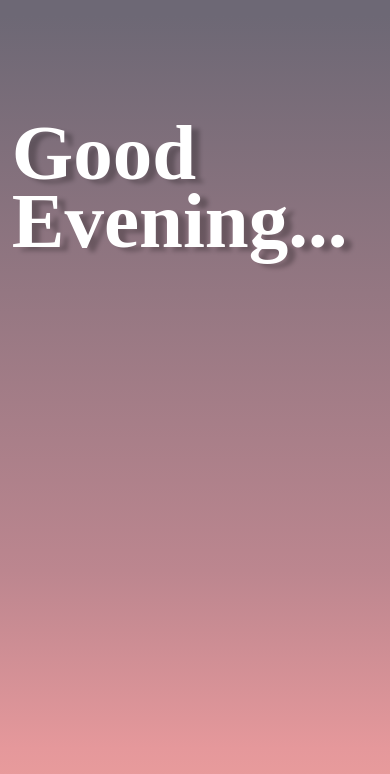
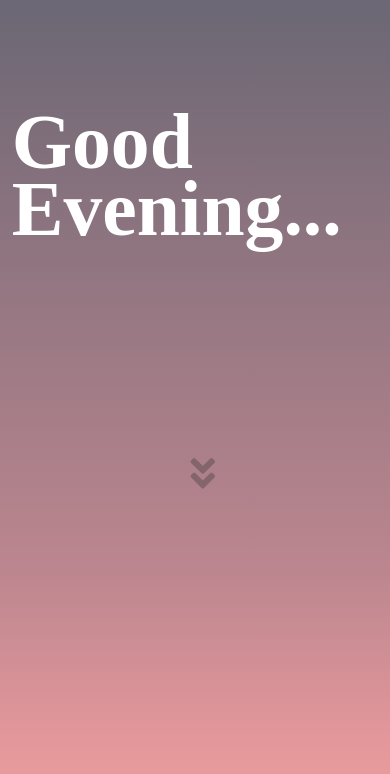
Before and after one commit to RenatoCesarF/GoodVibesJournal, a Next.js app: page / in a window 390 px wide. Shown: the top 774 px of the page. Built offline with nearby package versions, Linux system fonts and the light colour scheme.

Commit message:
:dizzy: Donw buttom + it's animation

```diff
--- a/package.json
+++ b/package.json
@@ -22,6 +22,7 @@
     "next": "^10.0.5",
     "react": "^17.0.1",
     "react-dom": "^17.0.1",
+    "react-icons": "^4.1.0",
     "sentiment": "^5.0.2"
   }
 }
--- a/pages/index.js
+++ b/pages/index.js
@@ -1,4 +1,5 @@
 import styles from"./styles/index.module.css"
+import { FaAngleDoubleDown} from 'react-icons/fa';
 
 function getDayFase() {
     var dayFase;
@@ -23,7 +24,9 @@ function Home({ Component, pageProps }) {
         <div>
 
             <style jsx global >{`
-                HTML,BODY{
+
+
+            HTML,BODY{
                     background: linear-gradient(180deg, #6D6875 1.9%, rgba(181, 131, 141, 0.862522) 67.42%, rgba(229, 152, 155, 0.656673) 88.67%, rgba(255, 180, 162, 0.353189) 100%), #E5989B;
 
                     margin: 0;
@@ -38,11 +41,16 @@ function Home({ Component, pageProps }) {
                 }
             `}
             </style>
+            <div>
+                <h1 className={styles.title} >Good <br/>{dayFase}...</h1>
+            </div>
 
-                <h1 className={styles.title} >Good <br/>{dayFase}...</h1>
+
+                <FaAngleDoubleDown className={styles.icon}/>
+
 
         </div>
     );
 }
 
-export default Home
+export default Home;
--- a/pages/styles/index.module.css
+++ b/pages/styles/index.module.css
@@ -8,14 +8,57 @@
     color: #FFFFFF;
 
     mix-blend-mode: normal;
-    text-shadow: 8px 4px 4px rgba(0, 0, 0, 0.25);
+    text-shadow: 8em 4em 4em rgba(0, 0, 0, 0.25);
     text-align: left;
 
 
-    margin-top: 1.5em;
+    margin-top: 1.4em;
     margin-left: 3%;
-    max-block-size: 300px;
 
 
-    font-size: calc(70px + (170 - 40) * ((100vw - 300px) / (1600 - 300)));
+    font-size: calc(70px + (150 - 40) * ((100vw - 300px) / (1600 - 300)));
 }
+
+
+.icon{
+    color: #2d2d2d52;
+    size: 200%;
+    align-self: center;
+    vertical-align: 222%;
+    padding-left: 47%;
+    padding-right: 50%;
+    height: 3.5%;
+    width: 3.5%;
+    -webkit-transition: all 0.8s;
+
+    -webkit-animation: mover 0.7s infinite  alternate;
+    animation: mover 0.7s infinite  alternate;
+
+}
+@media screen and (min-width: 600) { /*DESKTOP*/
+    .icon {
+        padding-top: 2em;
+    }
+}
+
+/* If the screen size is 600px wide or less, set the font-size of <div> to 30px */
+@media screen and (max-width: 601px) { /*MOBILE*/
+    .icon {
+        height:10%  ;
+        width: 10%;
+        padding-top: 10.3em;
+    }
+  }
+
+@-webkit-keyframes mover {
+    0% { transform: translateY(0); }
+    100% { transform: translateY(-8px); }
+}
+@keyframes mover {
+    0% { transform: translateY(0); }
+    100% { transform: translateY(-8px); }
+}
+
+.icon:hover {
+    color: #2d2d2d96;
+}
```
Also changed, not shown: 1 other file (tests, documents, lock files or other folders).
